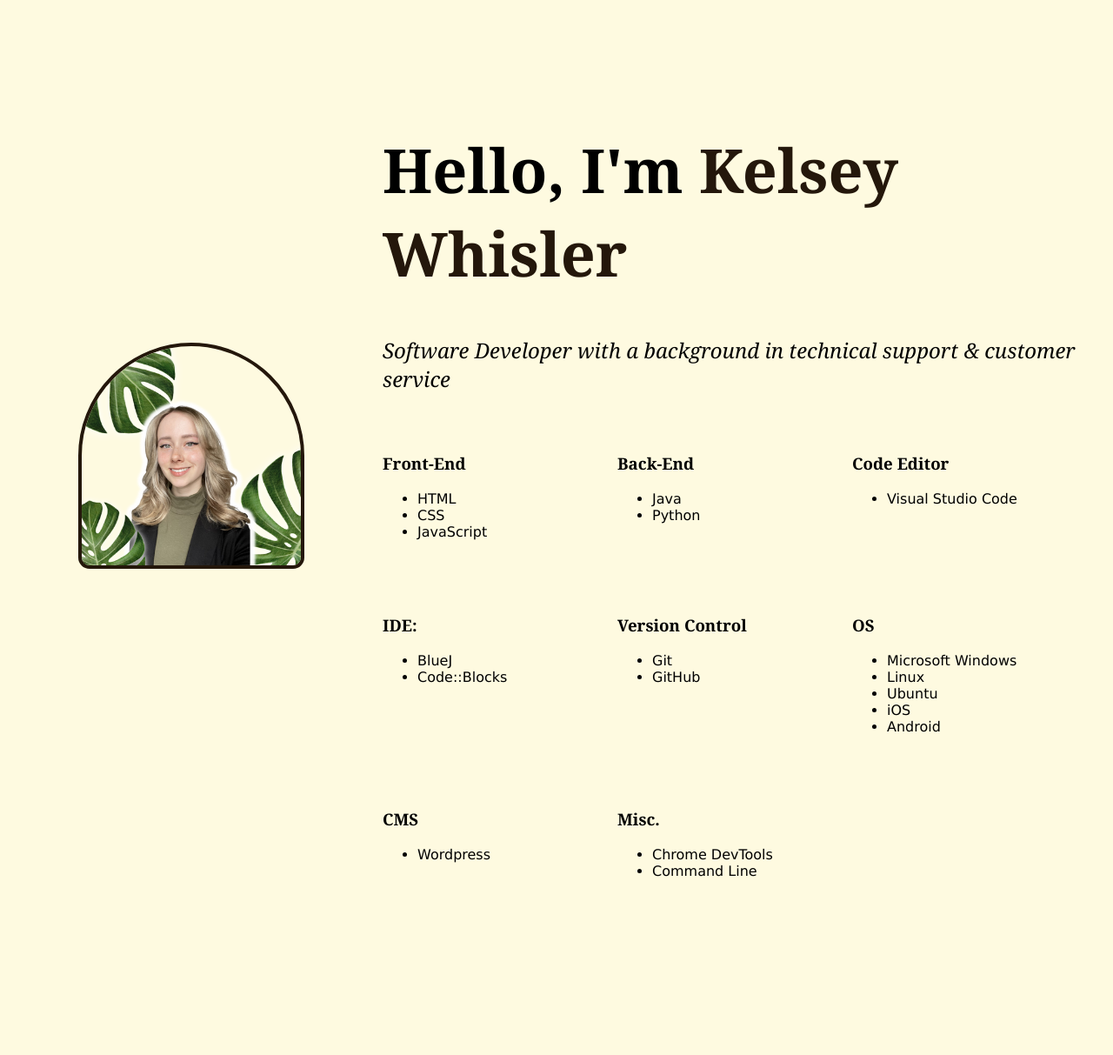
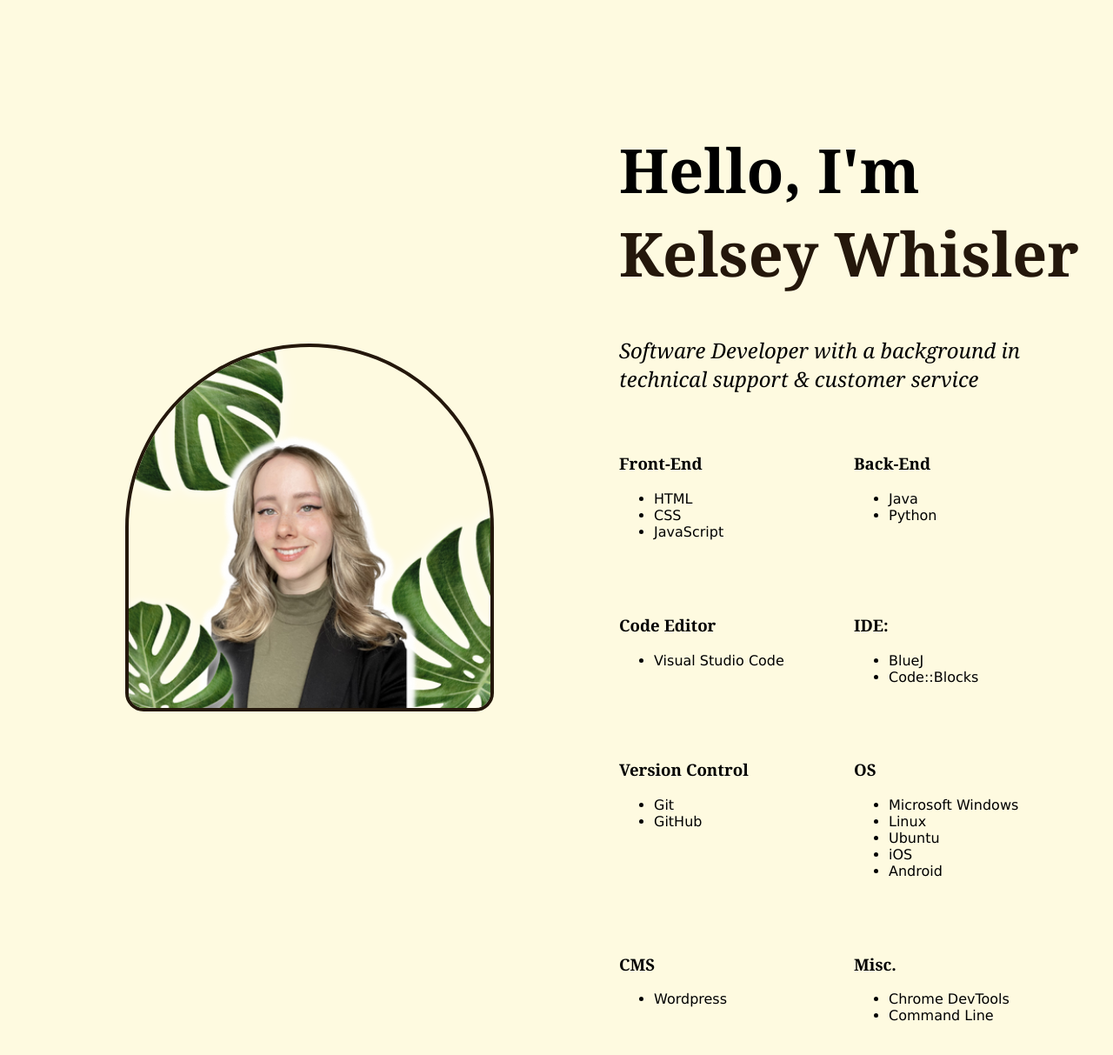
Before and after one commit to kwhis/kwhis.github.io, a PHP site: page / in a window 1280 px wide. Shown: the part 86-1299 px from the top of the page at 87% size. Before the commit the page ends 1094 px from the top, so only its background shows below. Run offline with PHP 8.4, Linux system fonts and the light colour scheme.

Commit message:
Make the profile image wrap for smaller screen sizes

```diff
--- a/styles/style.css
+++ b/styles/style.css
@@ -70,6 +70,7 @@ a {
 .flex-container {
   display: flex;
   flex: 1;
+  flex-wrap: wrap;
 }
 
 .content-flex {
@@ -79,7 +80,7 @@ a {
 
 .image-flex {
   display: flex;
-  flex: 1;
+  flex: 1 0 auto;
   justify-content: center;
   align-self: center;
   padding: 30px 10px;
```
